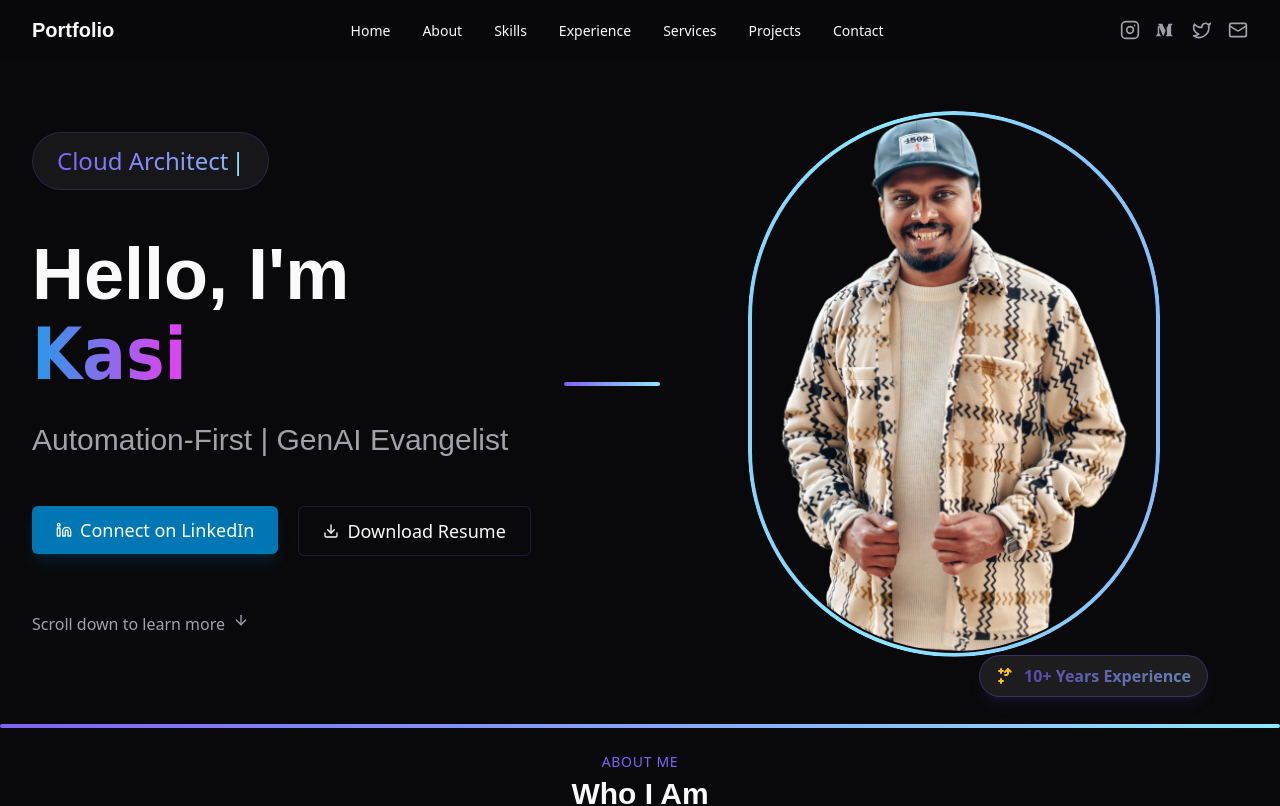
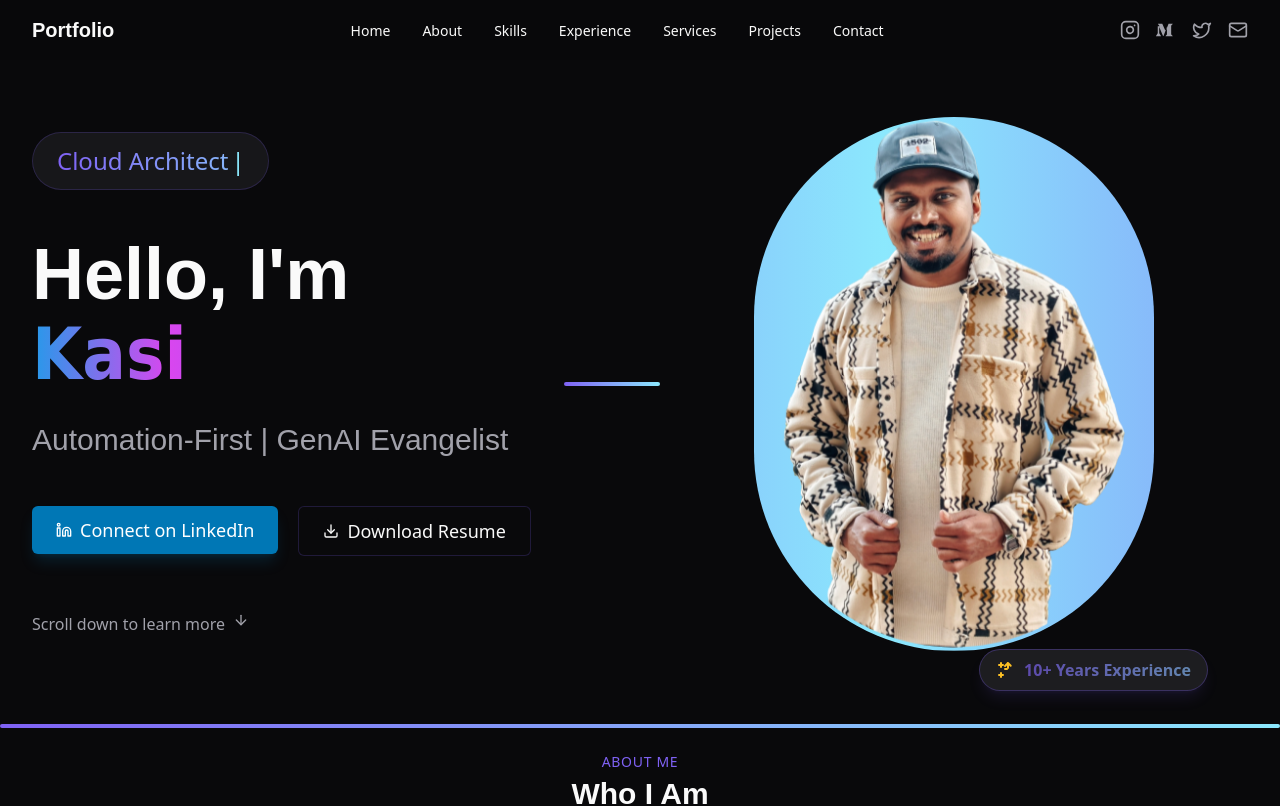
Before and after one commit to kasifalic/kasif-ali-architect, a React (Vite) app: page / in a window 1280 px wide. Shown: the top 806 px of the page. Built offline with nearby package versions, Linux system fonts and the light colour scheme.

Commit message:
Reverted to commit 4ef95dce03e76ab20a7f0221fc9b7f4d4387983e

```diff
--- a/src/components/HeroSection.tsx
+++ b/src/components/HeroSection.tsx
@@ -97,15 +97,15 @@ const HeroSection = () => {
 
           {/* Profile image container with shimmering border */}
           <div className="relative w-full h-full flex items-center justify-center">
-            <div className="relative rounded-full overflow-hidden p-1">
-              {/* Shimmering border effect */}
-              <div className="absolute inset-0 bg-gradient-to-r from-primary via-accent to-primary animate-shimmer bg-[length:400%_100%] rounded-full"></div>
+            <div className="relative rounded-full overflow-hidden">
+              {/* Shimmering border effect - make it thicker */}
+              <div className="absolute inset-0 bg-gradient-to-r from-primary via-accent to-primary animate-shimmer bg-[length:400%_100%]"></div>
 
-              {/* Image container with padding to prevent top cropping */}
-              <div className="relative z-10 rounded-full overflow-hidden bg-background p-0.5">
+              {/* Image container with no gap - increase scale to fill border completely */}
+              <div className="relative z-10 rounded-full overflow-hidden" style={{ transform: 'scale(0.99)' }}>
                 <img
                   alt="Kasi"
-                  className="w-full h-auto max-w-[400px] object-cover rounded-full"
+                  className="w-full h-auto max-w-[400px] object-cover"
                   src="/lovable-uploads/f5664741-af6b-48d6-9aac-4c68ac9ee2b6.png"
                 />
               </div>
```
